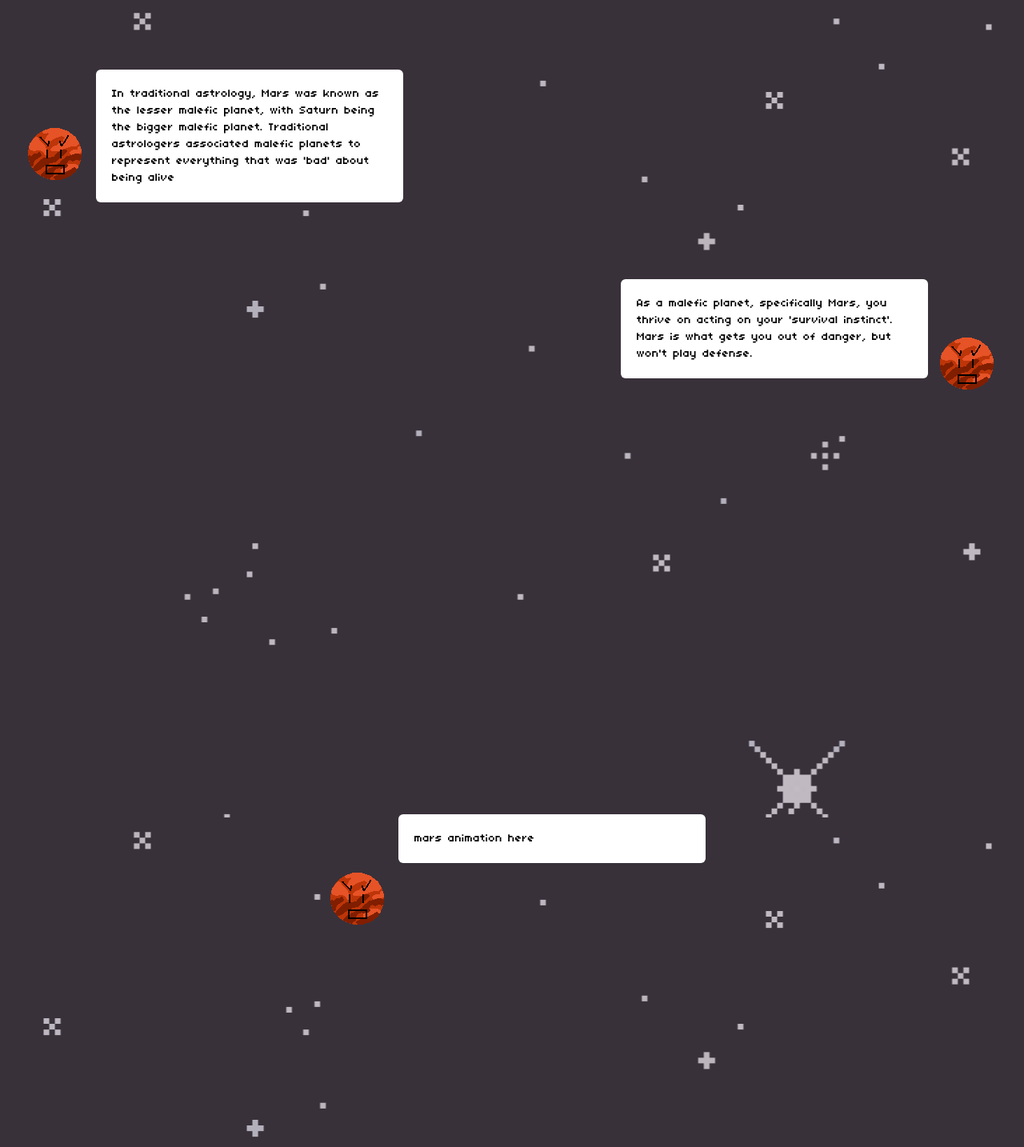
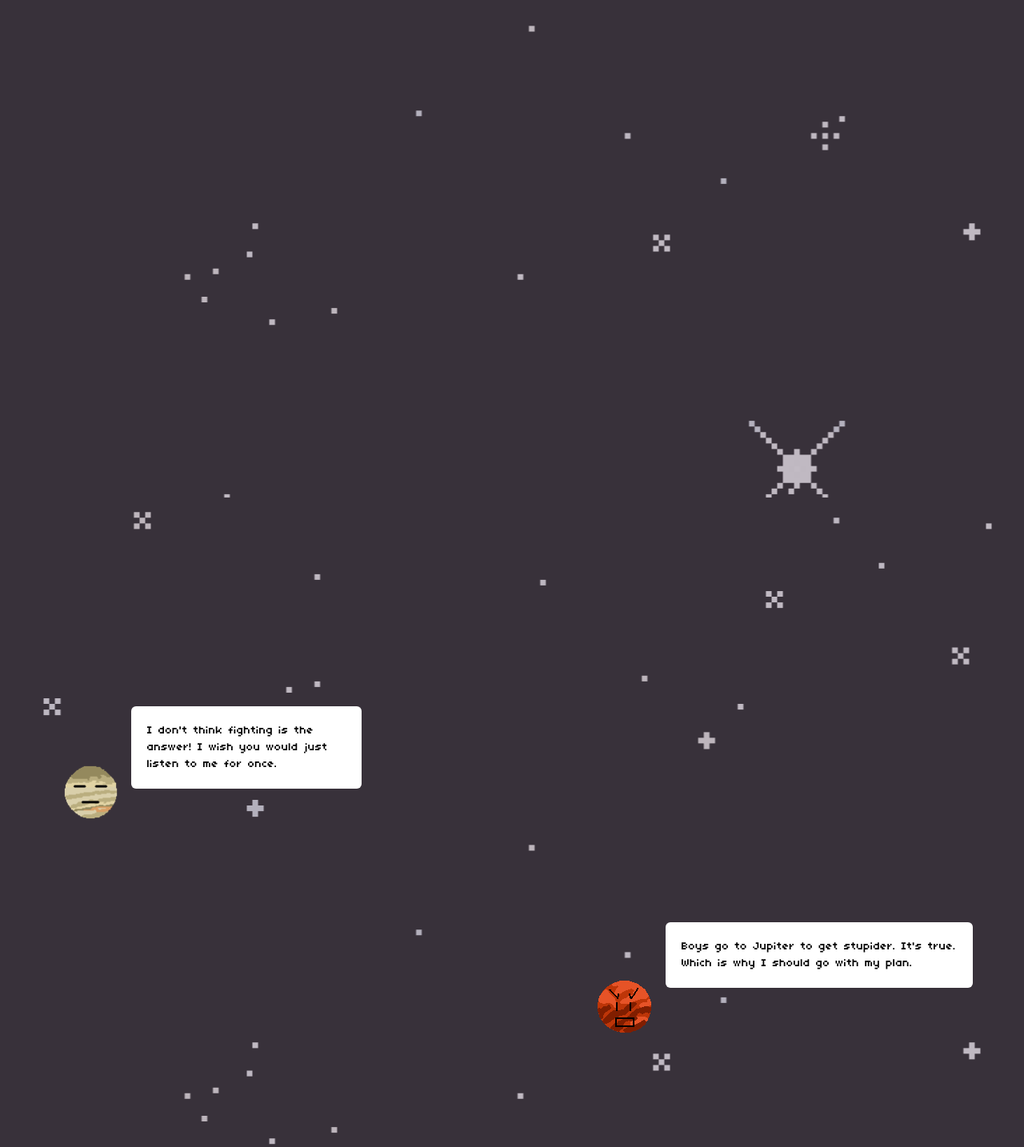
Before and after one commit to danyabaron/cosmic-crossroads, a React (Create React App) app: page /mars-horizontal-jupiter in a window 1280 px wide. Shown: the part 2076-3510 px from the top of the page at 80% size. Built offline with nearby package versions, Linux system fonts and the light colour scheme.

Commit message:
took away a section for now

```diff
--- a/src/Components/MarsPathComponents/MarsPathComponents2/MarsHorizontalJupiter.js
+++ b/src/Components/MarsPathComponents/MarsPathComponents2/MarsHorizontalJupiter.js
@@ -7,8 +7,10 @@ import JupiterAnnoyedGif from '../../../assets/jupiter-art/jupiter-art-annoyed-g
 import GoldCoin from '../../../assets/other-art/asteroid-coin.png';
 import AsteroidAngry from '../../../assets/asteroid-art/asteroid-angry.png';
 import YellowSparkle from '../../../assets/other-art/yellow-sparkle.png';
+import AsteroidMouthOpen from '../../../assets/asteroid-art/asteroid-mouth-open.png';
 import BlackSparkle from '../../../assets/other-art/black-sparkle.png';
 import ButtonContainer from '../../ButtonContainer';
+import Fireball from '../../../assets/other-art/fire.gif';
 import { gsap } from "gsap";
 import { ScrollTrigger } from "gsap/ScrollTrigger";
 import { useGSAP } from '@gsap/react';
@@ -265,6 +267,58 @@ function MarsHorizontalJupiter({ setScreen, addCharacter, characters }) {
         }, []);
 
 
+        // FIFTH SCROLL SECTION / MARS FIERY FOOTSTEP ANIMATION
+
+            useGSAP(() => {
+              const footstepsContainer = document.querySelector('#footsteps');
+
+              if (!footstepsContainer) return; // Ensure the element exists
+
+              const footstepCount = 5; // Number of footsteps
+              let currentPosition = 0; // Track the position of the footsteps
+
+              // Loop through and create the fiery footsteps
+              for (let i = 0; i < footstepCount; i++) {
+                const footstep = document.createElement('img');
+
+                footstep.src = Fireball;
+                footstep.className = 'absolute w-10 h-10 z-0';
+
+                footstep.style.top = '50%'; // Adjust this for your needs
+                footstep.style.left = `${currentPosition}px`; // Set the initial left position
+                footstep.style.backgroundImage = Fireball; // Add fire image background
+                footstepsContainer.appendChild(footstep);
+
+                // Animate the footstep to give it a fiery effect
+                gsap.to(footstep, {
+                  scale: 0, // Footstep fades out as it shrinks
+                  opacity: 0,
+                  duration: 1.5,
+                  delay: i * 0.3, // Delay for sequential footsteps
+                  ease: 'power2.inOut',
+                  onComplete: () => footstep.remove(), // Remove footstep once animation is complete
+                });
+
+                // Increment the position for the next footstep
+                currentPosition += 100; // Adjust this value to control the spacing between steps
+            }
+
+            }, []); // Empty dependency array to trigger only once (on mount)
+
+
+
+
+
+
+
+
+
+
+
+
+
+
+
     // Update the buttons to use navigate directly instead of setScreen
     const handleDecision = (decision) => {
         console.log("Decision made:", decision);
@@ -370,7 +424,7 @@ function MarsHorizontalJupiter({ setScreen, addCharacter, characters }) {
                         </div>
                     </div>
                     <div id='benefic-text' className='relative flex w-fit md:w-96 h-fit bg-white rounded-md font-body text-wrap p-5 mr-8 text-xs md:text-sm'>
-                    <img id='corner-yellow-sparkle' className='absolute w-[100px] h-auto max-w-full max-h-full object-contain -top-8 -right-11' loading='lazy' src={YellowSparkle}/>
+                        <img id='corner-yellow-sparkle' className='absolute w-[100px] h-auto max-w-full max-h-full object-contain -top-8 -left-11' loading='lazy' src={YellowSparkle}/>
                         Benefic planets, such as Jupiter, tend to have an overindulgent streak. Jupiter's optimist attitude can help balance out your will to take action. However, Jupiter sometimes needs to understand that their buoyance attitude sometimes can get them in trouble.
                     </div>
                 </div>
@@ -391,16 +445,18 @@ function MarsHorizontalJupiter({ setScreen, addCharacter, characters }) {
             {/* container for THIRD scroll section / dialogue */}
             <section id="panel" className='w-screen min-h-screen flex flex-col justify-center'>
                 <div id='container-panel-mars' className='items-center flex flex-col gap-14'>
-                    <div id='mars-dialogue' className='flex flex-row w-fit h-fit self-start p-5'>
+                    <div id='' className='jupiter-dialogue flex flex-row w-fit h-fit p-5'>
                         <div id='mars-pic' className='mt-14'>
                             <img className="w-[100px] sm:w-[60px] md:w-[80px] lg:w-[100px]" src={MarsGif} alt="Mars Gif"/>
                         </div>
-                        <div id ='mars-text' className='flex w-96 h-fit bg-white rounded-md font-body text-wrap p-5 text-xs md:text-sm'>
+                        <div id ='mars-text' className='relative flex w-96 h-fit bg-white rounded-md font-body text-wrap p-5 text-xs md:text-sm'>
+                        <img id='corner-asteroid' className='absolute w-12 h-auto max-w-full max-h-full object-contain -top-6 -right-5' loading='lazy' src={AsteroidMouthOpen}/>
                             In traditional astrology, Mars was known as the lesser malefic planet, with Saturn being the bigger malefic planet. Traditional astrologers associated malefic planets to represent everything that was 'bad' about being alive
                         </div>
                     </div>
-                    <div id='mars-dialogue' className='flex flex-row w-fit h-fit self-end p-5'>
-                        <div id ='mars-text' className='flex w-96 h-fit bg-white rounded-md font-body text-wrap p-5 text-xs md:text-sm'>
+                    <div id='' className='mars-dialogue flex flex-row w-fit h-fit p-5'>
+                        <div id ='mars-text' className='relative flex w-96 h-fit bg-white rounded-md font-body text-wrap p-5 text-xs md:text-sm'>
+                            <img id='corner-black-sparkle' className='absolute w-[100px] h-auto max-w-full max-h-full object-contain -top-10 -left-11' loading='lazy' src={BlackSparkle}/>
                             As a malefic planet, specifically Mars, you thrive on acting on your 'survival instinct'. Mars is what gets you out of danger, but won't play defense.
                         </div>
                         <div id='mars-pic' className='mt-14'>
@@ -411,18 +467,18 @@ function MarsHorizontalJupiter({ setScreen, addCharacter, characters }) {
             </section>
 
             {/* container for FOURTH scroll section / dialogue */}
-            <section id="panel" className='w-screen min-h-screen flex flex-col justify-center'>
-                <div id='container-panel-mars' className='items-center flex flex-col '>
-                    <div id='mars-dialogue' className='flex flex-row w-fit h-fit p-5'>
+            {/* <section id="panel" className='w-screen min-h-screen flex flex-col justify-center'>
+                <div id='container-panel-mars' className='relative items-center flex flex-col '>
+
                         <div id='mars-pic' className='mt-14'>
                             <img className="w-[100px] sm:w-[60px] md:w-[80px] lg:w-[100px]" src={MarsGif} alt="Mars Gif"/>
                         </div>
-                        <div id ='mars-text' className='flex w-96 h-fit bg-white rounded-md font-body text-wrap p-5 text-xs md:text-sm'>
-                            mars animation here
+                        <div id ='footsteps' className='relative  w-full h-full flex items-center justify-center'>
+
                         </div>
-                    </div>
+
                 </div>
-            </section>
+            </section> */}
 
             {/* container for FIFTH scroll section / dialogue */}
             <section id="panel" className='w-screen min-h-screen flex flex-col justify-center'>
@@ -476,4 +532,5 @@ function MarsHorizontalJupiter({ setScreen, addCharacter, characters }) {
     );
 }
 
+
 export default MarsHorizontalJupiter;
```
